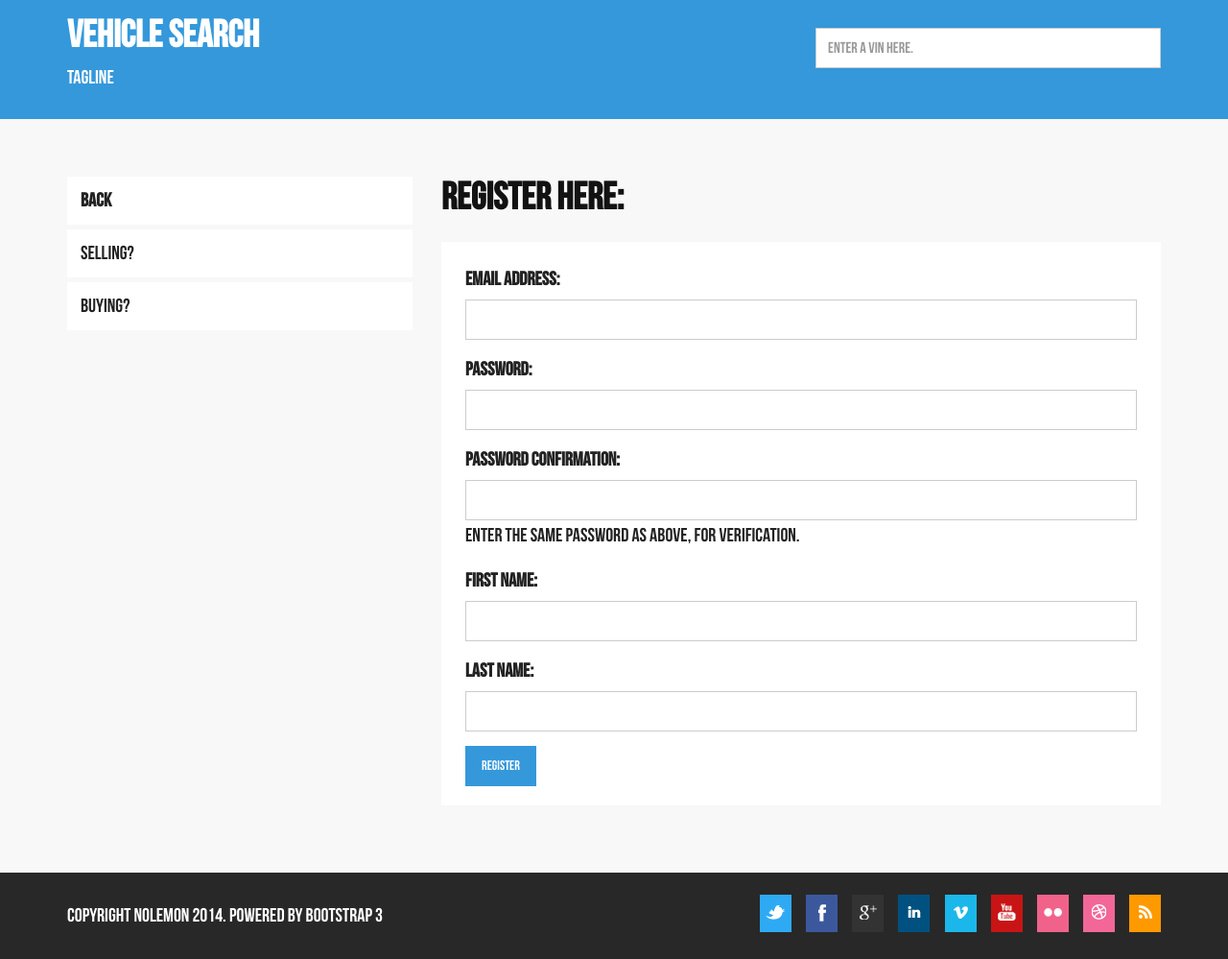
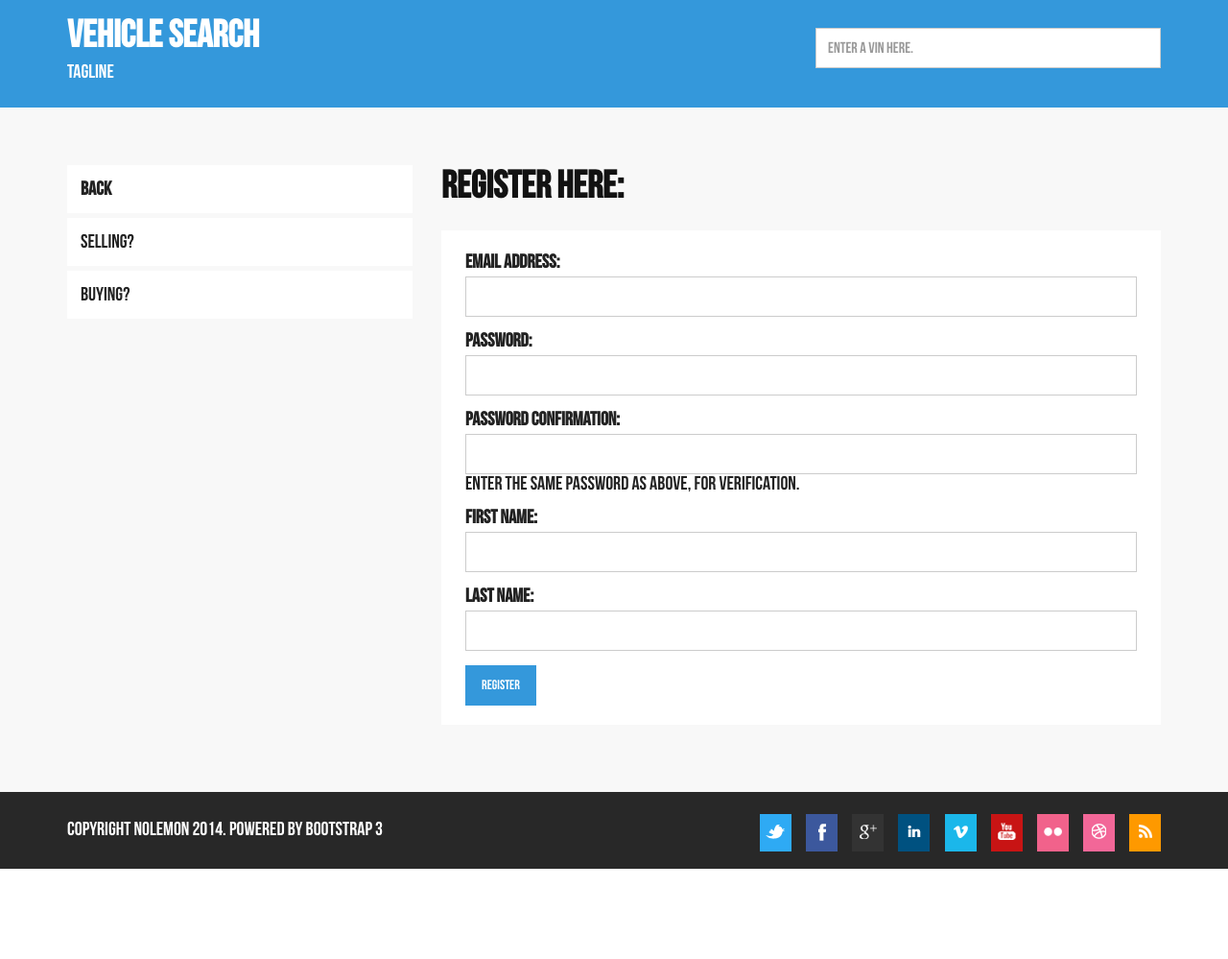
Before and after one commit to AntycSolutions/NoLemon, a Django app: page /register/ in a window 1280 px wide. Shown: the part 71-1070 px from the top of the page at 96% size. After the commit the page ends 976 px from the top, so only its background shows below. Run offline with Django 3.2, Linux system fonts and the light colour scheme.

Commit message:
Format changes

```diff
--- a/assets/css/style.css
+++ b/assets/css/style.css
@@ -31,7 +31,7 @@
 }
 
 body {
-   line-height: 1.6em;
+   line-height: 1em;
    font-weight: 300;
    color: #222;
    font-family: NoLemonFont;
```
